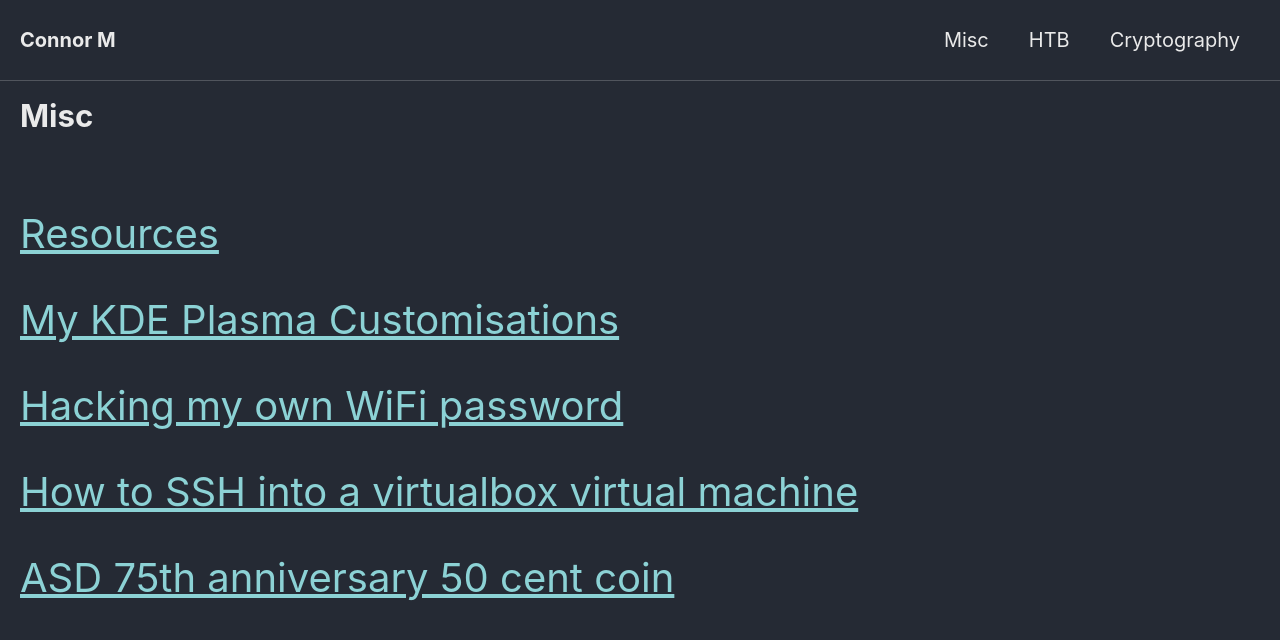
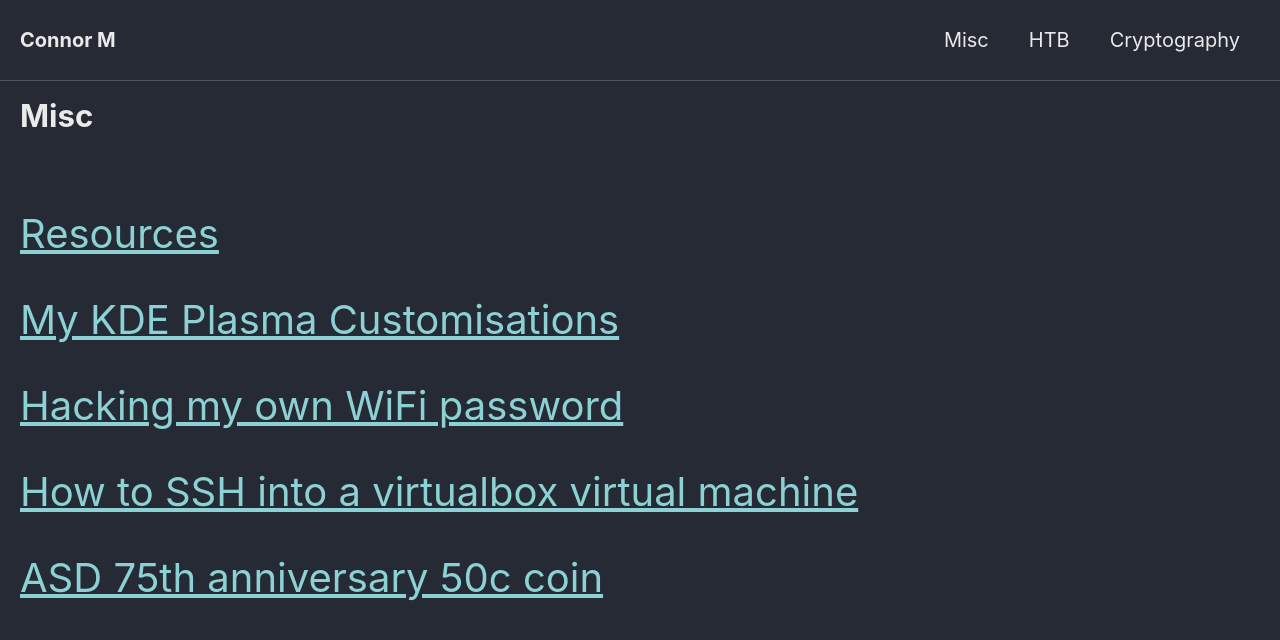
Before and after one commit to Connor-McCartney/Connor-McCartney.github.io, a Jekyll site: the page built from _pages/misc.md, in a window 1280 px wide. Shown: the top 640 px of the page. Built offline with Jekyll 4.4.1, drawn with Linux system fonts in a browser that asks for light colours; cached includes are drawn as plain includes.

Commit message:
Update misc.md

```diff
--- a/_pages/misc.md
+++ b/_pages/misc.md
@@ -13,4 +13,4 @@ title: Misc
 
 <span style="font-size:2em;">   [How to SSH into a virtualbox virtual machine](/misc/sshvirtualbox)   </span>
 
-<span style="font-size:2em;">   [ASD 75th anniversary 50 cent coin](/misc/ASD50cent)   </span>
+<span style="font-size:2em;">   [ASD 75th anniversary 50c coin](/misc/ASD50c)   </span>
```
